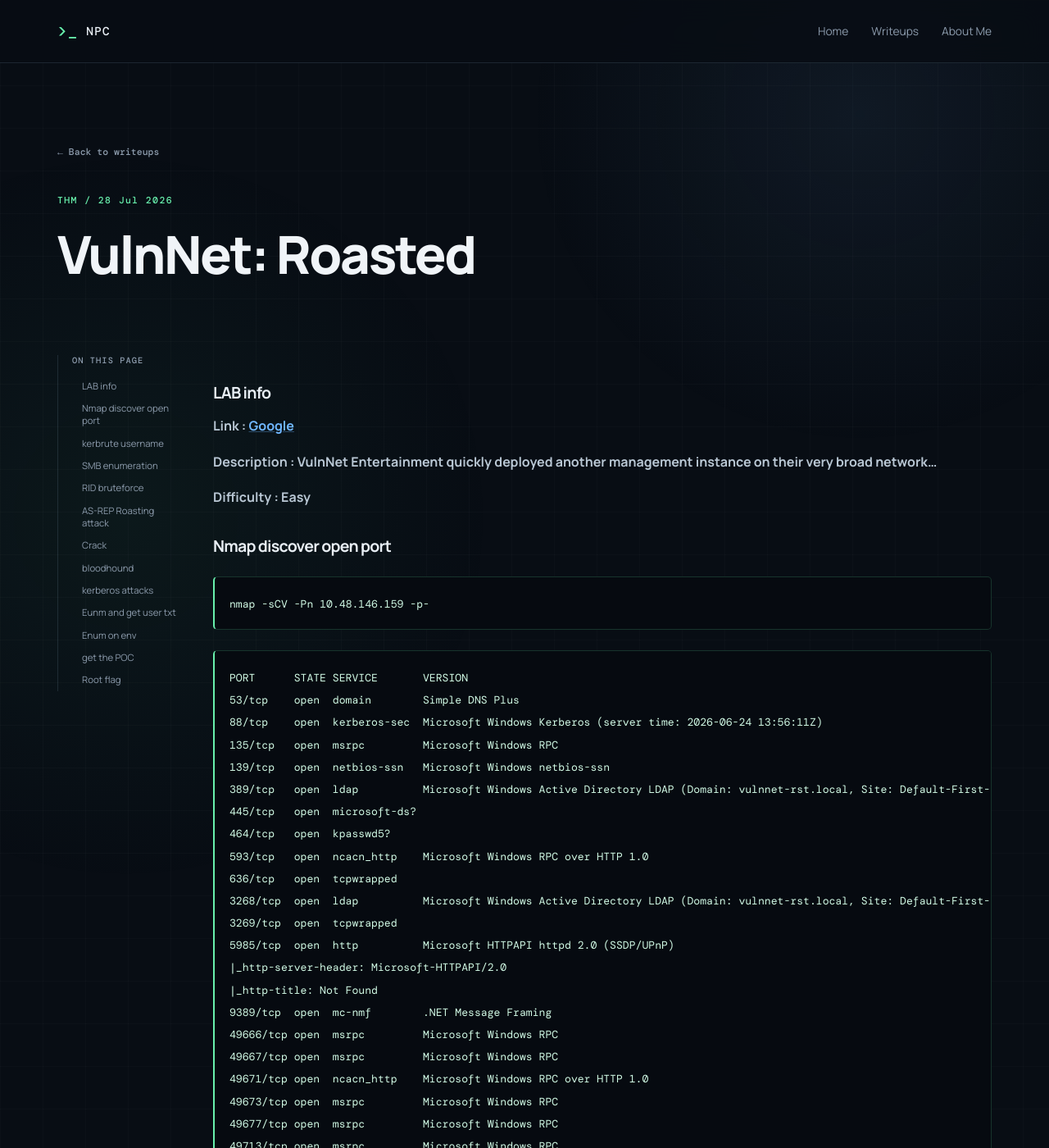
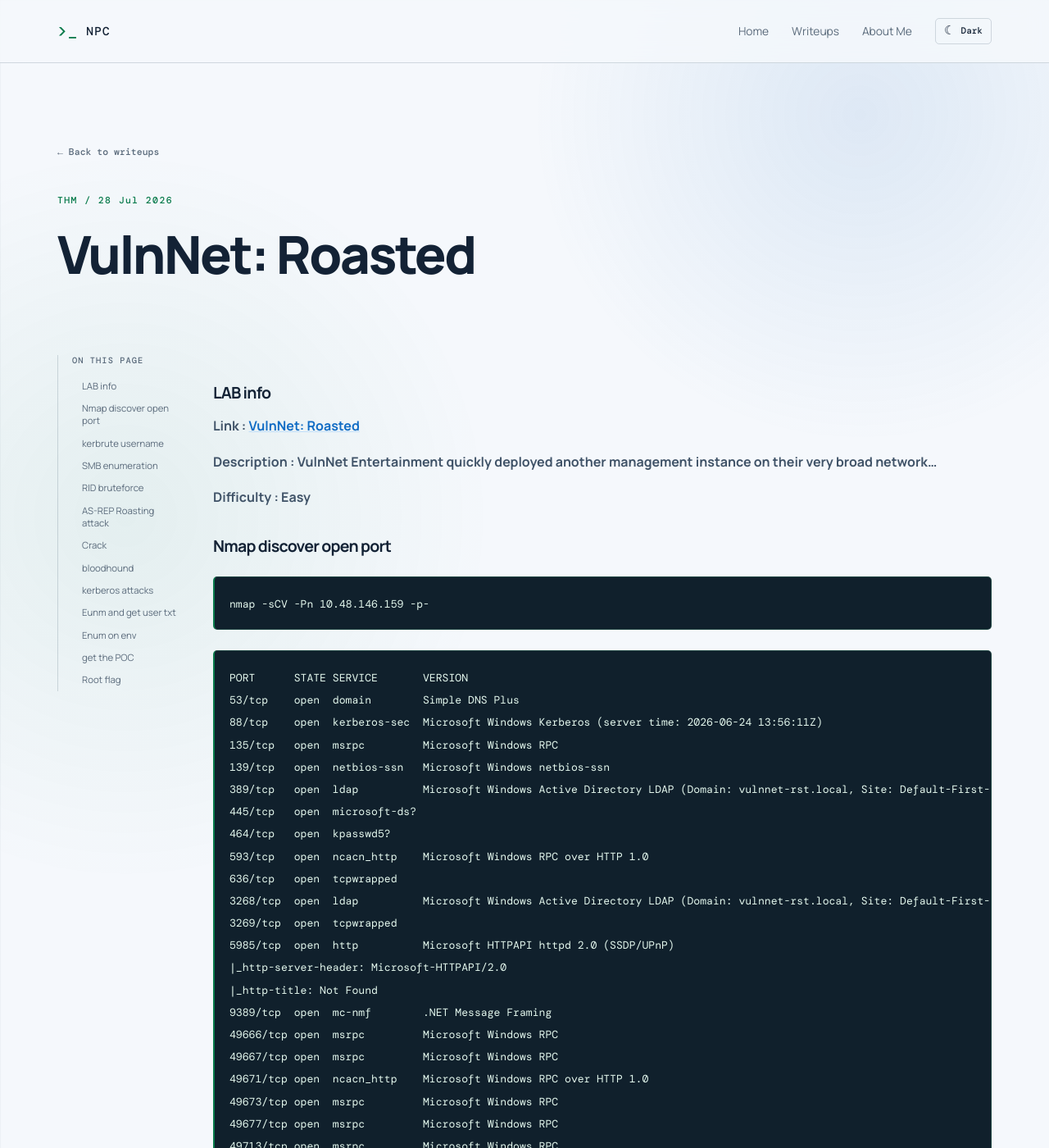
Before and after one commit to useless-npc/useless-npc.github.io, a Jekyll site: the page built from _posts/2026-07-28-THM-VulnetRoasted.md, in a window 1280 px wide and 1400 px high. Shown: the whole window at 82% size. Built offline with Jekyll 4.4.1, drawn with Linux system fonts in a browser that asks for light colours.

Commit message:
dark and white mode

```diff
--- a/_layouts/default.html
+++ b/_layouts/default.html
@@ -4,6 +4,14 @@
     <meta charset="utf-8">
     <meta name="viewport" content="width=device-width, initial-scale=1">
     <meta name="theme-color" content="#080d14">
+    <script>
+      (() => {
+        const savedTheme = localStorage.getItem('theme');
+        const theme = savedTheme || (matchMedia('(prefers-color-scheme: light)').matches ? 'light' : 'dark');
+        document.documentElement.dataset.theme = theme;
+        document.documentElement.style.colorScheme = theme;
+      })();
+    </script>
     <link rel="preconnect" href="https://fonts.googleapis.com">
     <link rel="preconnect" href="https://fonts.gstatic.com" crossorigin>
     <link href="https://fonts.googleapis.com/css2?family=DM+Mono:wght@400;500&family=Manrope:wght@400;500;600;700;800&display=swap" rel="stylesheet">
@@ -13,6 +21,7 @@
     <link rel="stylesheet" href="{{ '/assets/css/archive.css' | relative_url }}?v={{ site.time | date: '%s' }}">
     <link rel="stylesheet" href="{{ '/assets/css/code.css' | relative_url }}?v={{ site.time | date: '%s' }}">
     <link rel="stylesheet" href="{{ '/assets/css/lightbox.css' | relative_url }}?v={{ site.time | date: '%s' }}">
+    <link rel="stylesheet" href="{{ '/assets/css/theme.css' | relative_url }}?v={{ site.time | date: '%s' }}">
     {% seo %}
   </head>
   <body>
@@ -26,6 +35,9 @@
             <a href="{{ '/' | relative_url }}" {% if page.url == '/' %}aria-current="page"{% endif %}>Home</a>
             <a href="{{ '/writeups/' | relative_url }}" {% if page.url == '/writeups/' %}aria-current="page"{% endif %}>Writeups</a>
             <a href="{{ '/about/' | relative_url }}" {% if page.url == '/about/' %}aria-current="page"{% endif %}>About Me</a>
+            <button class="theme-toggle" type="button" aria-label="Switch to light mode" aria-pressed="false">
+              <span class="theme-toggle-icon" aria-hidden="true">☀</span><span class="theme-toggle-label">Light</span>
+            </button>
           </div>
         </nav>
       </header>
--- a/_posts/2026-07-28-THM-VulnetRoasted.md
+++ b/_posts/2026-07-28-THM-VulnetRoasted.md
@@ -8,7 +8,7 @@
 ---
 
 ### LAB info
-**Link : [Google](https://tryhackme.com/room/vulnnetroasted)**
+**Link : [VulnNet: Roasted](https://tryhackme.com/room/vulnnetroasted)**
 
 **Description : VulnNet Entertainment quickly deployed another management instance on their very broad network...**
 
--- /dev/null
+++ b/assets/css/theme.css
@@ -0,0 +1,4 @@
+/* Theme control and light palette */
+.theme-toggle{display:inline-flex;align-items:center;gap:7px;border:1px solid var(--line);border-radius:5px;padding:7px 10px;background:transparent;color:var(--text);font:500 .69rem var(--mono);cursor:pointer;transition:border-color .2s,color .2s,background .2s}.theme-toggle:hover,.theme-toggle:focus-visible{border-color:var(--green);color:var(--green);outline:none}.theme-toggle-icon{font-size:.95rem;line-height:1}.theme-toggle-label{line-height:1}
+html[data-theme=light]{--bg:#f5f8fc;--raised:#fff;--panel:#fff;--line:rgba(43,68,92,.18);--text:#132235;--muted:#5a6a7b;--green:#087a4b;--blue:#126dc5;--purple:#7652bb;color-scheme:light}html[data-theme=light] body:before{background:radial-gradient(circle at 82% 10%,rgba(33,111,190,.11),transparent 25rem),radial-gradient(circle at 12% 45%,rgba(7,122,75,.07),transparent 28rem),linear-gradient(rgba(33,57,81,.035) 1px,transparent 1px),linear-gradient(90deg,rgba(33,57,81,.035) 1px,transparent 1px)}html[data-theme=light] .site-header{background:rgba(245,248,252,.84)}html[data-theme=light] h1,html[data-theme=light] h2,html[data-theme=light] h3{color:var(--text)}html[data-theme=light] .terminal-card,html[data-theme=light] .panel,html[data-theme=light] .writeup-card,html[data-theme=light] .featured-card{background:linear-gradient(145deg,#fff,#edf3f9);box-shadow:0 18px 50px rgba(24,48,72,.1)}html[data-theme=light] .term-output{color:#33495e}html[data-theme=light] .post-content{color:#33495e}html[data-theme=light] .post-content p,html[data-theme=light] .post-content li{color:#405368}html[data-theme=light] .post-content pre{background:#10202c;color:#e3f7ed}html[data-theme=light] .chip-list span{color:#405368}html[data-theme=light] .featured-card:after{color:rgba(17,39,61,.045)}
+@media(max-width:800px){.theme-toggle{margin-top:10px;justify-content:center}}
--- a/assets/js/main.js
+++ b/assets/js/main.js
@@ -1,4 +1,24 @@
 (() => {
+  const themeToggle = document.querySelector('.theme-toggle');
+  const setTheme = theme => {
+    const isLight = theme === 'light';
+    document.documentElement.dataset.theme = theme;
+    document.documentElement.style.colorScheme = theme;
+    document.querySelector('meta[name="theme-color"]')?.setAttribute('content', isLight ? '#f5f8fc' : '#080d14');
+    if (themeToggle) {
+      themeToggle.setAttribute('aria-pressed', String(isLight));
+      themeToggle.setAttribute('aria-label', `Switch to ${isLight ? 'dark' : 'light'} mode`);
+      themeToggle.querySelector('.theme-toggle-icon').textContent = isLight ? '☾' : '☀';
+      themeToggle.querySelector('.theme-toggle-label').textContent = isLight ? 'Dark' : 'Light';
+    }
+  };
+  setTheme(document.documentElement.dataset.theme || 'dark');
+  themeToggle?.addEventListener('click', () => {
+    const nextTheme = document.documentElement.dataset.theme === 'light' ? 'dark' : 'light';
+    localStorage.setItem('theme', nextTheme);
+    setTheme(nextTheme);
+  });
+
   const toggle = document.querySelector('.menu-toggle');
   const nav = document.querySelector('.nav-links');
   if (toggle && nav) toggle.addEventListener('click', () => {
```
Also changed, not shown: _posts/2026-06-27-THM-Attacktive_Directory.md (+1 -1 lines).
